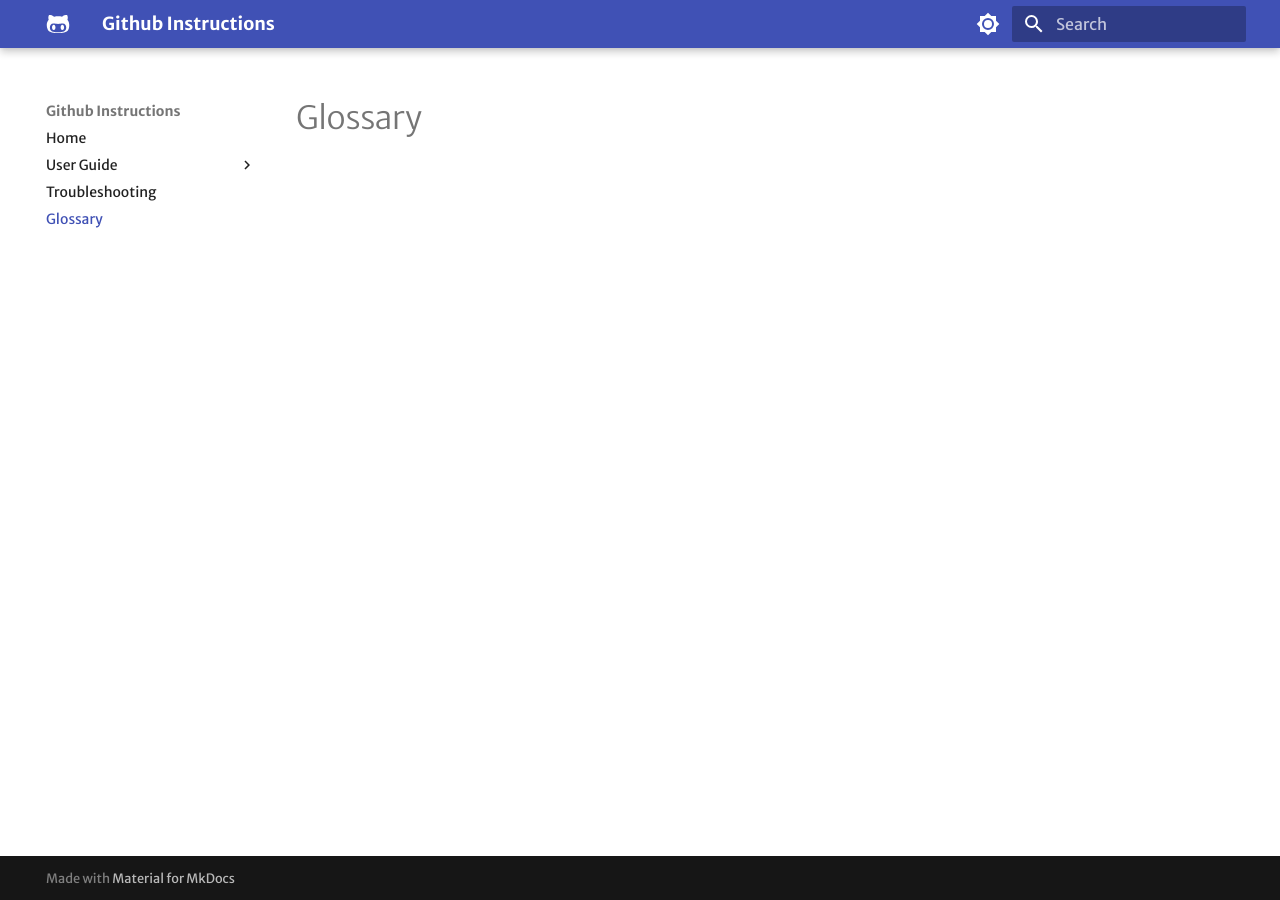
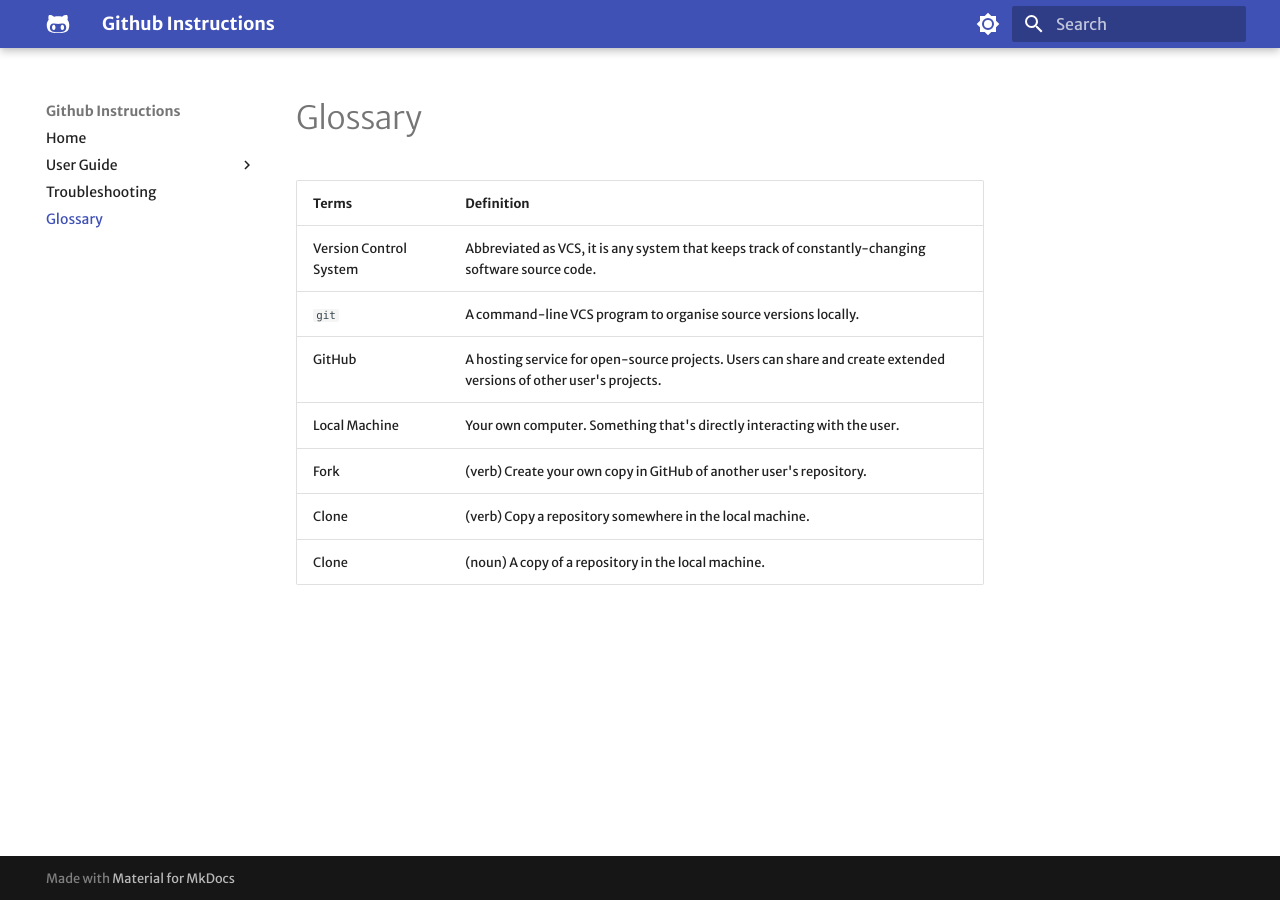
Before and after one commit to Ryan485/COMM2216-Final-Assignment, an MkDocs documentation site: the page built from docs/glossary.md, in a window 1280 px wide. Built offline with MkDocs 1.6.1 and Material for MkDocs 9.7.7, drawn with Linux system fonts in a browser that asks for light colours; some web fonts are replaced.

Commit message:
Add some definitions

```diff
--- a/docs/glossary.md
+++ b/docs/glossary.md
@@ -1,2 +1,12 @@
 Glossary
 ==
+
+| Terms | Definition |
+|-------|------------|
+| Version Control System | Abbreviated as VCS, it is any system that keeps track of constantly-changing software source code.
+| `git` | A command-line VCS program to organise source versions locally.
+| GitHub | A hosting service for open-source projects. Users can share and create extended versions of other user's projects.|
+| Local Machine | Your own computer. Something that's directly interacting with the user. |
+| Fork | (verb) Create your own copy in GitHub of another user's repository. |
+| Clone | (verb) Copy a repository somewhere in the local machine. |
+| Clone | (noun) A copy of a repository in the local machine. |
```
